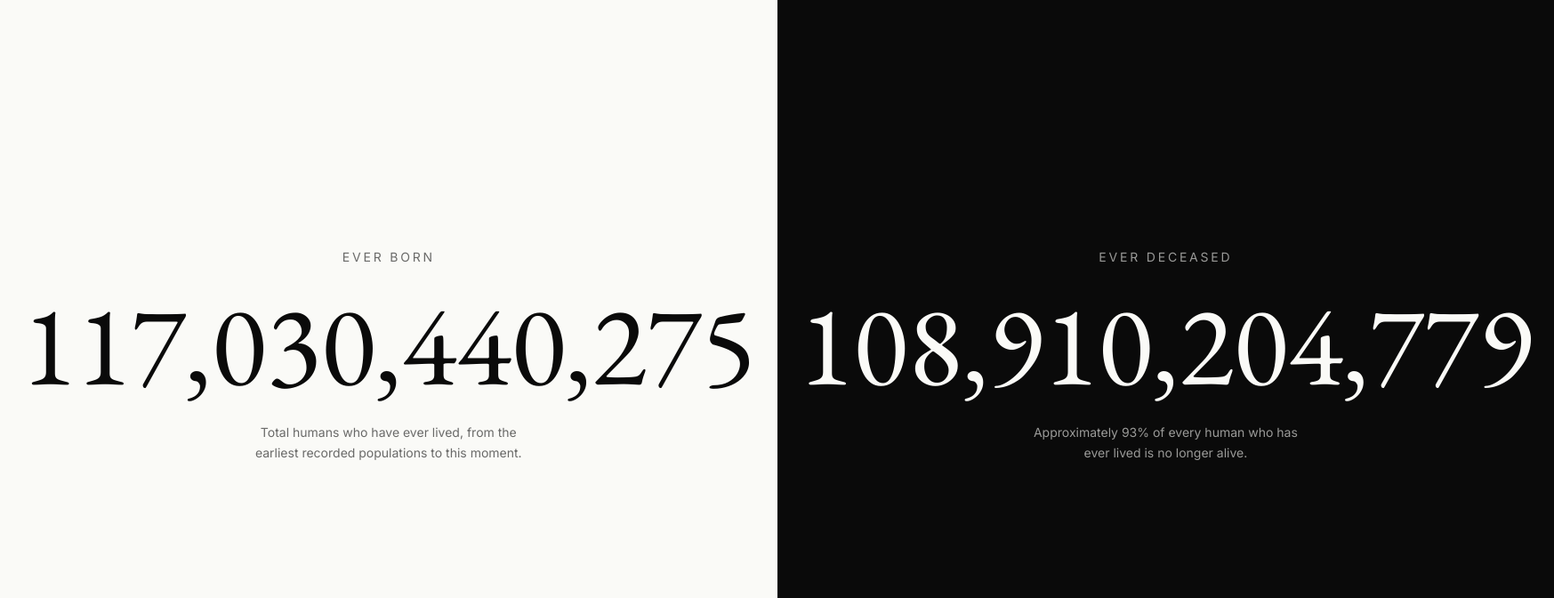
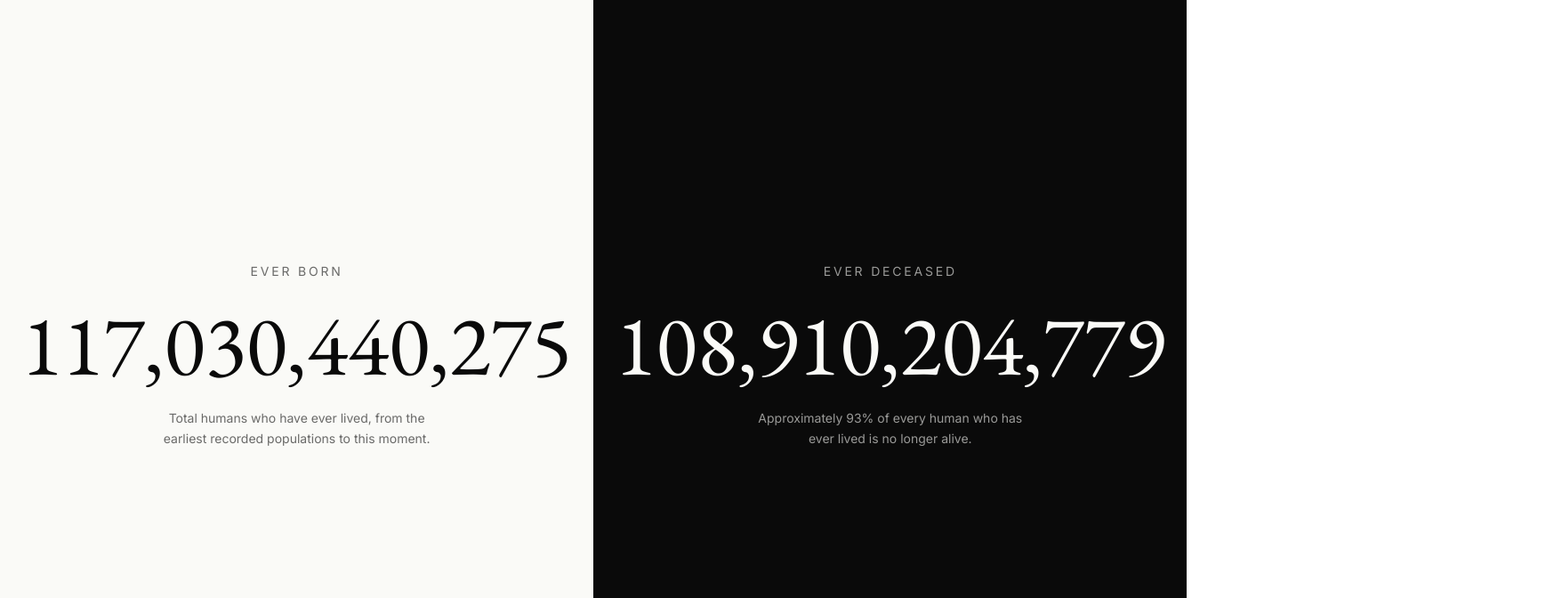
Before and after one commit to gustavoaragones-arch/memento-counter, a Next.js app: page / in a window 1280 px wide. Shown: the top 672 px of the page at 89% size, 1747 px wide, since content can reach past the window. Built offline with nearby package versions, Linux system fonts and the light colour scheme.

Commit message:
Day 2a hotfix: revert hero number sizes to Day 1 scale

```diff
--- a/src/components/Hero.tsx
+++ b/src/components/Hero.tsx
@@ -13,7 +13,7 @@ export function Hero() {
         <p className="font-sans text-sm uppercase tracking-[0.2em] text-[#0A0A0A]/60">
           Ever born
         </p>
-        <p className="mt-6 font-serif text-6xl tabular-nums sm:text-7xl md:text-7xl lg:text-8xl xl:text-9xl">
+        <p className="mt-6 font-serif text-5xl tabular-nums sm:text-6xl md:text-7xl lg:text-8xl">
           {formatCount(born)}
         </p>
         <p className="mt-6 max-w-xs text-center font-sans text-sm leading-relaxed text-[#0A0A0A]/60">
@@ -27,7 +27,7 @@ export function Hero() {
         <p className="font-sans text-sm uppercase tracking-[0.2em] text-[#FAFAF7]/60">
           Ever deceased
         </p>
-        <p className="mt-6 font-serif text-6xl tabular-nums sm:text-7xl md:text-7xl lg:text-8xl xl:text-9xl">
+        <p className="mt-6 font-serif text-5xl tabular-nums sm:text-6xl md:text-7xl lg:text-8xl">
           {formatCount(deceased)}
         </p>
         <p className="mt-6 max-w-xs text-center font-sans text-sm leading-relaxed text-[#FAFAF7]/60">
```
